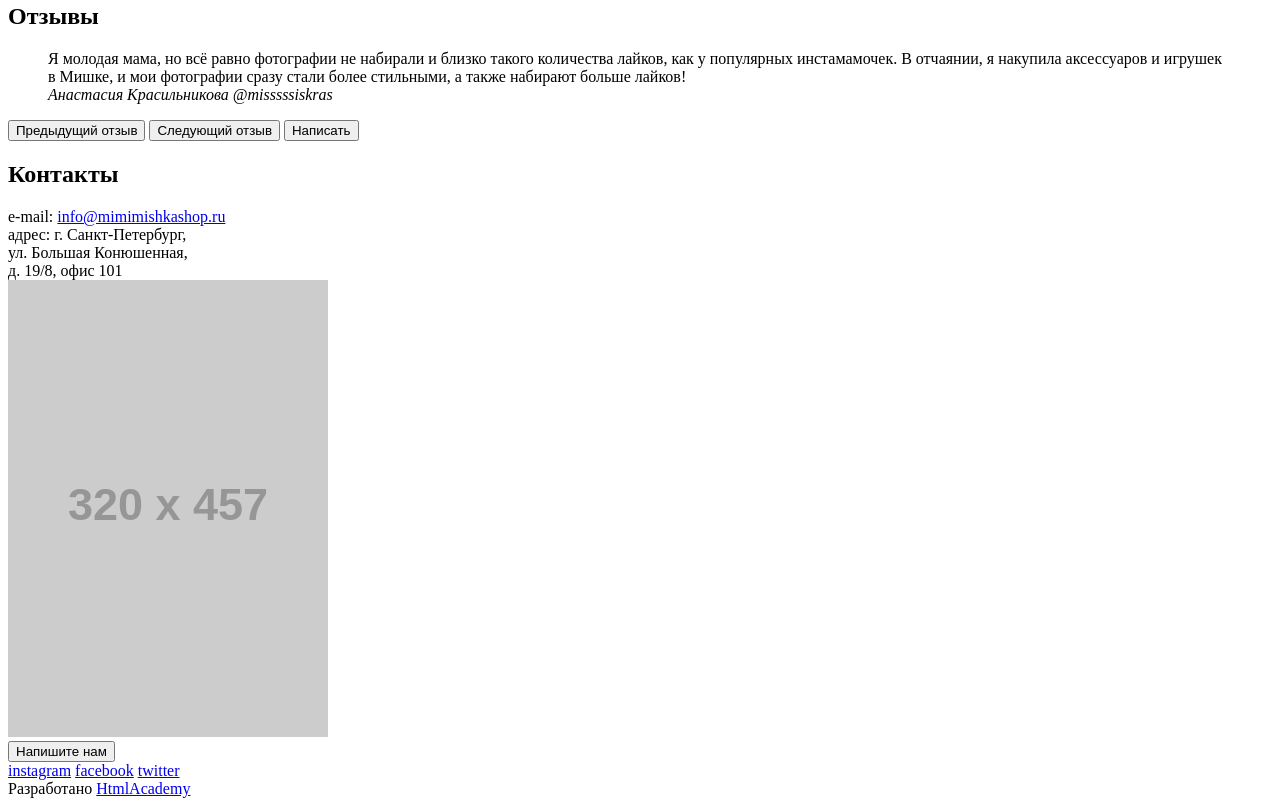
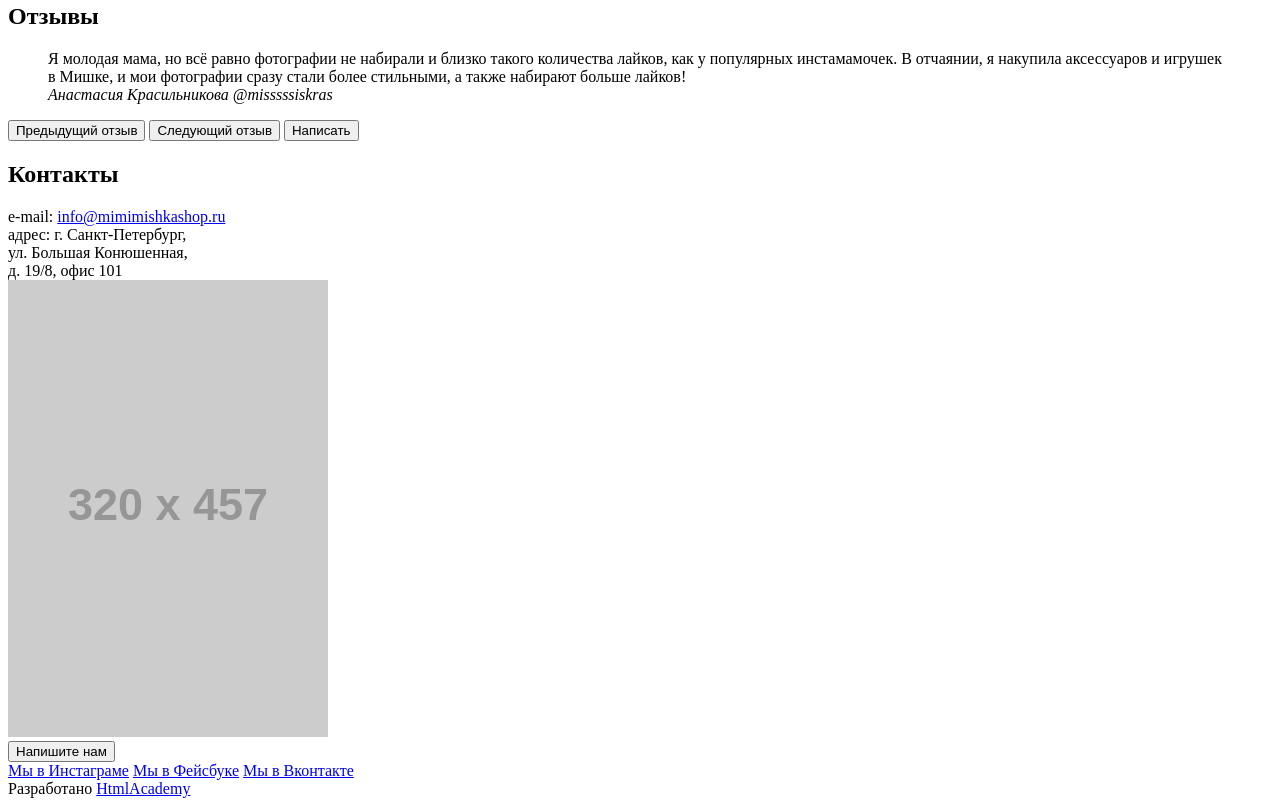
Before and after one commit to alchimik/465-mishka, a website: page index.html in a window 1280 px wide. Shown: the part 953-1759 px from the top of the page. Drawn offline with Linux system fonts and the light colour scheme; placeholder pictures from the web are drawn by us.

Commit message:
Небольшие правки футера

```diff
--- a/index.html
+++ b/index.html
@@ -162,10 +162,13 @@
 <footer class="page-footer">
   <div class="page-footer__wrapper">
     <div class="page-footer__logo"></div>
-    <div class="page-footer__socials social-links">
-      <a class="social-link  social-link--instagram" href="https://www.instagram.com/">instagram</a>
-      <a class="social-link  social-link--facebook" href="https://www.facebook.com/">facebook</a>
-      <a class="social-link  social-link--twitter" href="https://twitter.com/">twitter</a>
+    <div class="page-footer__social-links social-links">
+      <a class="social-links__link  social-links__link--instagram" href="https://www.instagram.com/"
+         target="_blank" title="Мы в Инстаграме">Мы в Инстаграме</a>
+      <a class="social-links__link  social-links__link--facebook" href="https://www.facebook.com/"
+         target="_blank" title="Мы в Фейсбуке">Мы в Фейсбуке</a>
+      <a class="social-links__link  social-links__link--twitter" href="https://twitter.com/"
+         target="_blank" title="Мы в Вконтакте">Мы в Вконтакте</a>
     </div>
     <div class="page-footer__copyright">
       Разработано
```
Also changed, not shown: catalog.html (+7 -5 lines), form.html (+7 -5 lines).
